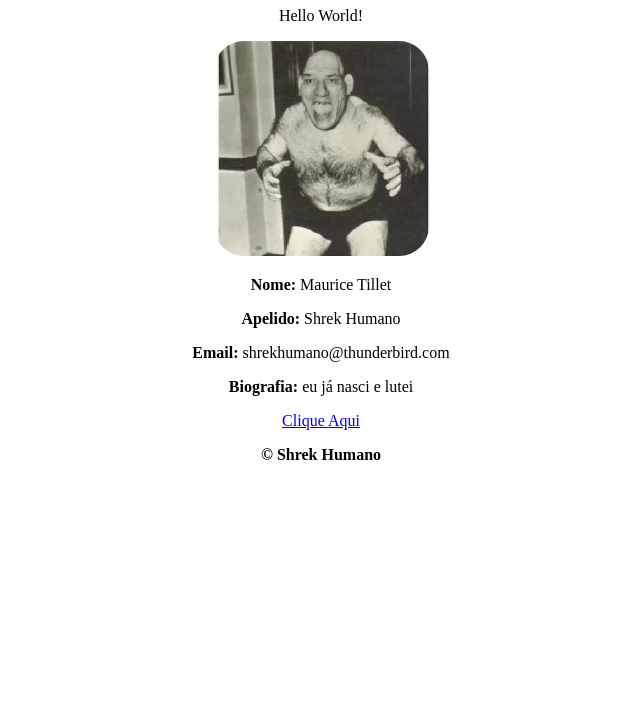
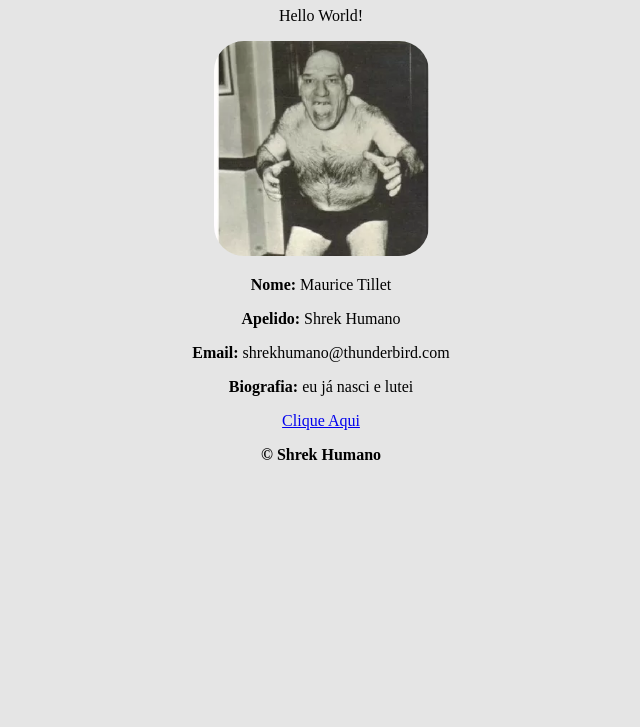
Before and after one commit to kayoesclk4/Shrek-Humano, a plain HTML site: page index.html in a window 1280 px wide. Shown: the part 73-800 px from the top of the page, without its empty margins (319-959 px from the left). Drawn offline with Linux system fonts and the light colour scheme.

Commit message:
Background Color Correct

```diff
--- a/style.css
+++ b/style.css
@@ -1,6 +1,6 @@
 body{
 
-background-color: black 0.3;
+background-color: rgba(0, 0, 0, 0.100);
 
 text-align: center;
 
```
